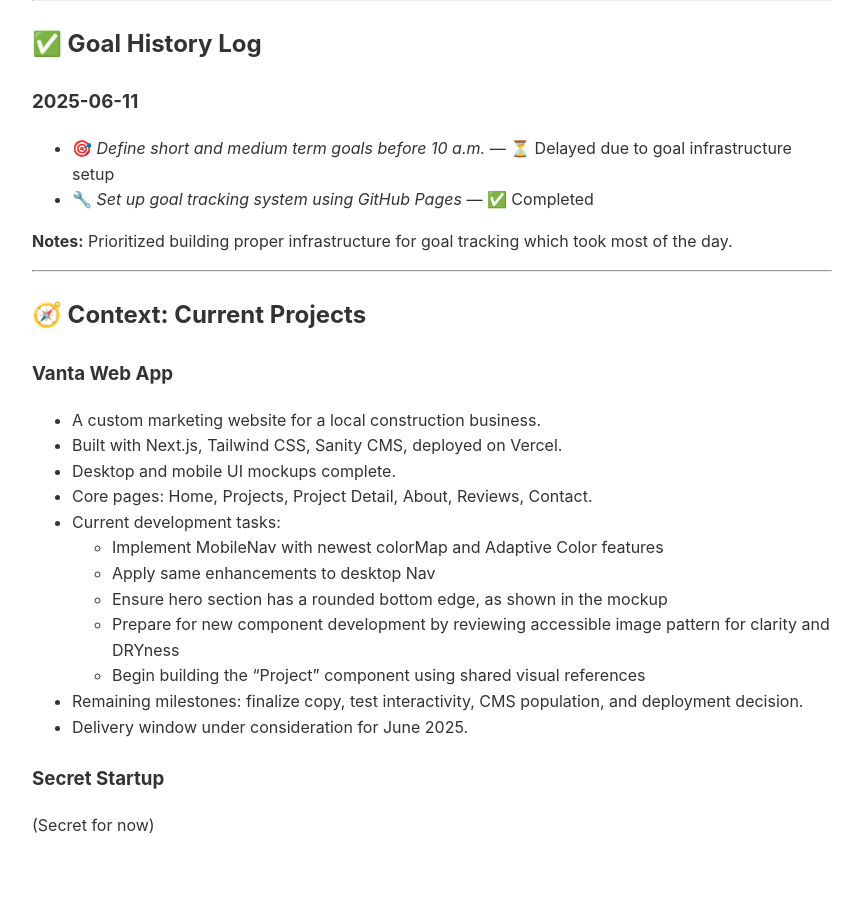
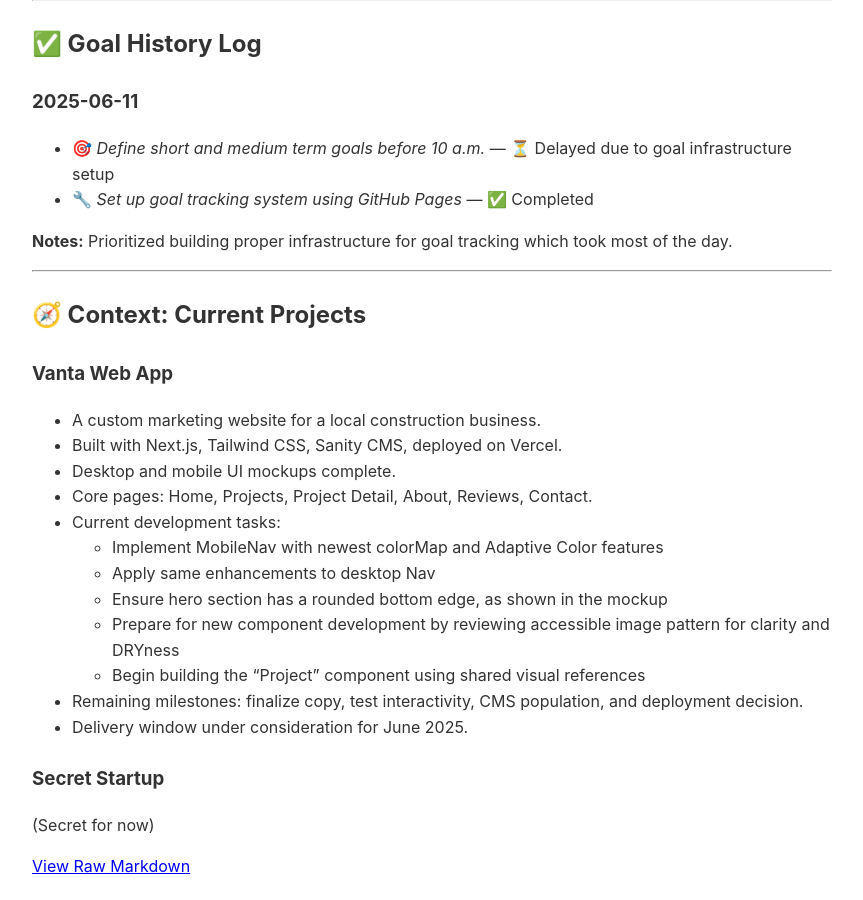
Before and after one commit to kevd-design/goals, a Jekyll site: the page built from index.md, in a window 1280 px wide and 900 px high, scrolled down 2398 px. Shown: the whole window, without its empty margins (208-1071 px from the left). Built offline with Jekyll 4.4.1, drawn with Linux system fonts in a browser that asks for light colours; our own code applies the rules of GitHub Pages for plain Markdown files; before the commit the page ends 3272 px from its top, so only the background shows below that.

Commit message:
Add link to view raw Markdown in default layout

```diff
--- a/_layouts/default.html
+++ b/_layouts/default.html
@@ -22,5 +22,6 @@
 </head>
 <body>
     {{ content }}
+    <a href="https://raw.githubusercontent.com/kevd-design/goals/main/goals.md" target="_blank">View Raw Markdown</a>
 </body>
 </html>
```
